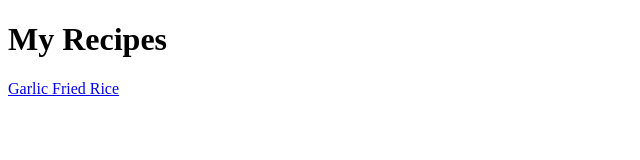
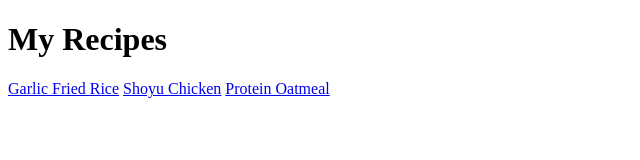
Before and after one commit to jansencir/odin-recipes, a plain HTML site: page index.html in a window 1280 px wide. Shown: the whole page, without its empty margins (0-640 px from the left). Drawn offline with Linux system fonts and the light colour scheme.

Commit message:
Add more recipes and link to index.html
Add shoyu-chicken.html and protein-oatmeal.html to reciped directory and link them to index.html

```diff
--- a/index.html
+++ b/index.html
@@ -10,6 +10,8 @@
     <body>
         <h1>My Recipes</h1>
         <a href="./recipes/garlic-fried-rice.html">Garlic Fried Rice</a>
+        <a href="./recipes/shoyu-chicken.html">Shoyu Chicken</a>
+        <a href="./recipes/protein-oatmeal.html">Protein Oatmeal</a>
     </body>
 
 </html>
```
Also changed, not shown: recipes/protein-oatmeal.html (added), recipes/shoyu-chicken.html (added).
